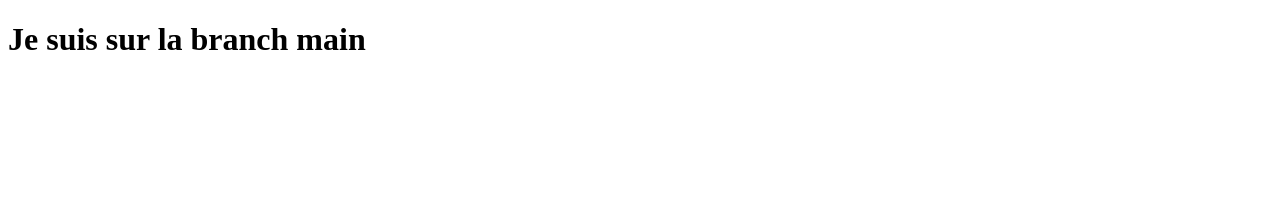
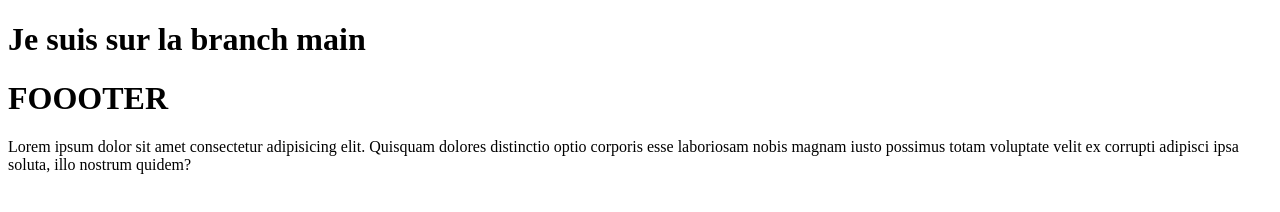
Before and after one commit to Th-Axel96/test-merge, a plain HTML site: page index.html in a window 1280 px wide. Drawn offline with Linux system fonts and the light colour scheme.

Commit message:
first commit dev 2

```diff
--- a/index.html
+++ b/index.html
@@ -1,12 +1,23 @@
 <!DOCTYPE html>
 <html lang="en">
-<head>
-    <meta charset="UTF-8">
-    <meta http-equiv="X-UA-Compatible" content="IE=edge">
-    <meta name="viewport" content="width=device-width, initial-scale=1.0">
+  <head>
+    <meta charset="UTF-8" />
+    <meta http-equiv="X-UA-Compatible" content="IE=edge" />
+    <meta name="viewport" content="width=device-width, initial-scale=1.0" />
     <title>Document</title>
-</head>
-<body>
+  </head>
+  <body>
     <h1>Je suis sur la branch main</h1>
-</body>
+    <!-- footer -->
+
+    <footer>
+      <h1>FOOOTER</h1>
+      <p>
+        Lorem ipsum dolor sit amet consectetur adipisicing elit. Quisquam
+        dolores distinctio optio corporis esse laboriosam nobis magnam iusto
+        possimus totam voluptate velit ex corrupti adipisci ipsa soluta, illo
+        nostrum quidem?
+      </p>
+    </footer>
+  </body>
 </html>
```
